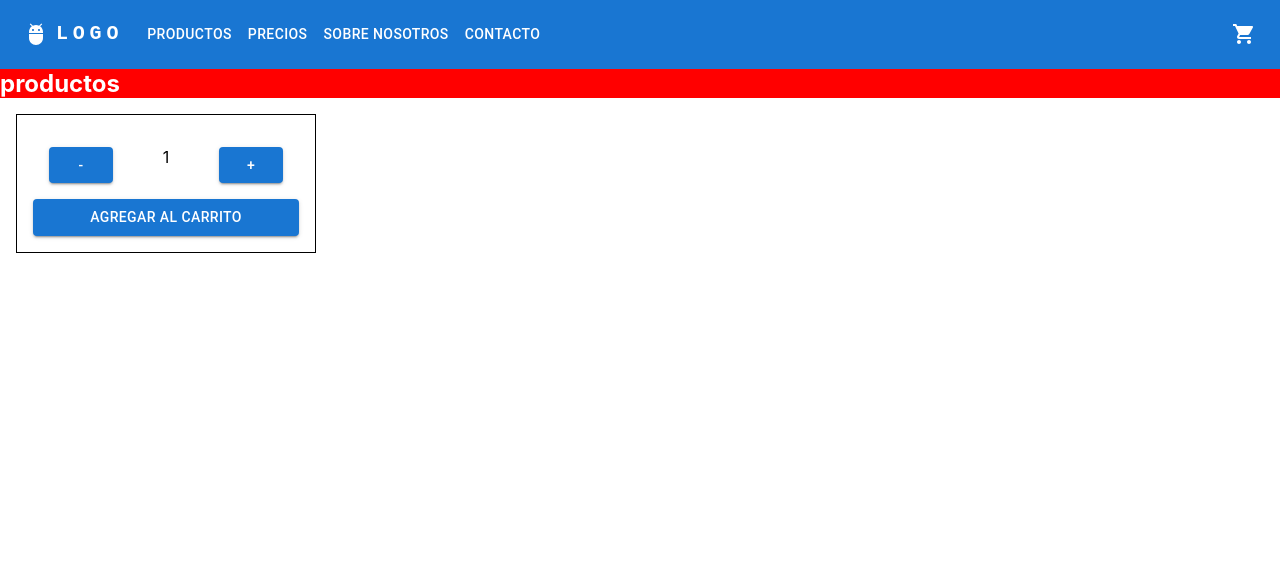
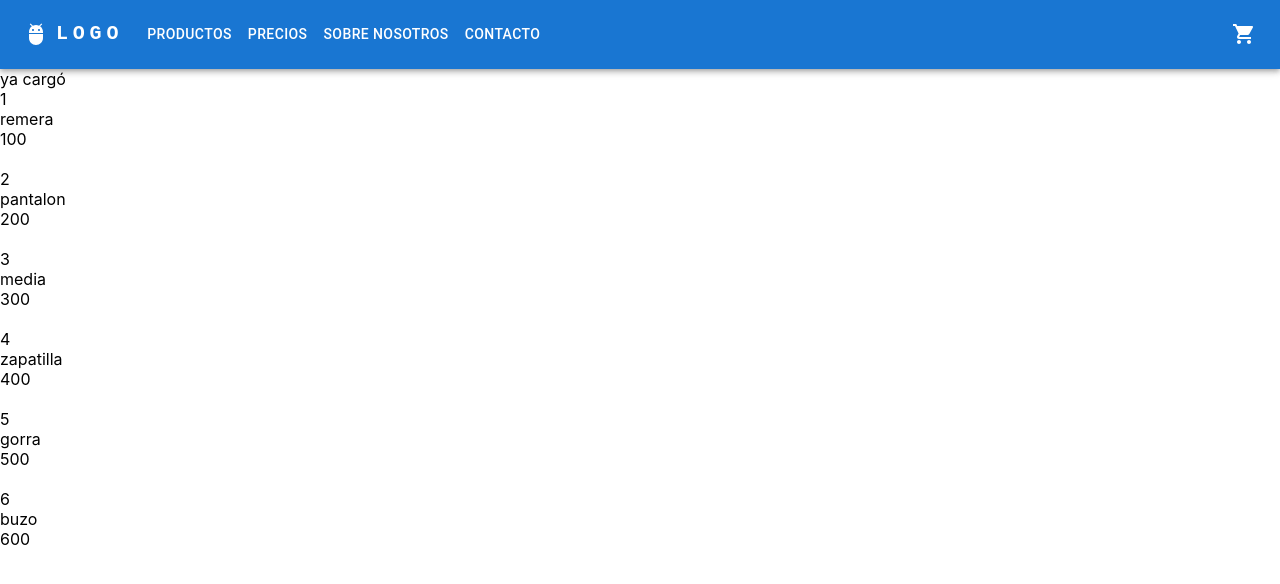
Before and after one commit to marianoLopez2001/ecomerce-react-mariano-lopez, a React (Create React App) app: page / in a window 1280 px wide. Shown: the top 584 px of the page. Built offline with nearby package versions, Linux system fonts and the light colour scheme.

Commit message:
cree los componentes itemlist y item para el desafio de promesa y map

```diff
--- a/src/App.js
+++ b/src/App.js
@@ -1,7 +1,6 @@
 import './App.css';
 import ItemListContainer from './components/ItemListContainer';
 import NavBar from './components/NavBar';
-import ItemCount from './components/ItemCount';
 
 function App() {
 
@@ -11,8 +10,7 @@ function App() {
         <NavBar />
       </header>
       <main>
-        <ItemListContainer color={"white"} bgColor={"red"} />
-        <ItemCount/>
+        <ItemListContainer/>
       </main>
     </div>
   );
--- /dev/null
+++ b/src/components/Item.jsx
@@ -0,0 +1,12 @@
+const Item = (i) => {
+    return (
+        <div key={i.id}>
+            <p>{i.id}</p>
+            <p>{i.nombre}</p>
+            <p>{i.precio}</p>
+            <br />
+        </div>
+    )
+}
+
+export default Item
--- /dev/null
+++ b/src/components/ItemList.jsx
@@ -0,0 +1,18 @@
+import Item from "./Item"
+
+//FUNCION QUE CONVIERTE EL CATALOGO DENTRO DEL OBJ "PRODUCTOS" PASADO POR PROPS, LO MAPEA Y ME DEVUELVE UN COMPONENTE ITEM
+
+function ItemList(productos) {
+
+    const newProducto = Object.values(productos)
+
+    return (
+        <div>
+            {newProducto[0].map((i) => {
+                return <Item key={i.id} id={i.id} nombre={i.nombre} precio={i.precio}/>
+            })}
+        </div>
+    )
+}
+
+export default ItemList
--- a/src/components/ItemListContainer.jsx
+++ b/src/components/ItemListContainer.jsx
@@ -1,9 +1,33 @@
-import * as React from 'react';
+import { useEffect, useState } from "react"
+import Catalogo from "../data/data"
+import ItemList from "./ItemList"
 
-const ItemListContainer = ({item, bgColor, color}) => {
+//FUNCION QUE CON UNA PROMESA QUE ME DEVUELVE UN CATALOGO Y RENDERIZA EL COMPONENTE LIST ITEM
+
+const ItemListContainer = () => {
+
+    const [productos, setProductos] = useState([])
+    const [cargando, setCargando] = useState("asd")
+
+    useEffect(() => {
+
+        const promesa = new Promise((res, rej) => {
+            setTimeout(() => {
+                res(Catalogo)
+            }, 2000);
+        })
+
+        promesa
+            .then((res) => {
+                setProductos(res)
+                setCargando(false)
+            })
+    }, [])
+
     return (
         <div>
-            <h2 style={{backgroundColor: bgColor, color: color}}>productos</h2>
+            <p>{cargando ? "cargando" : "ya cargó"}</p>
+            <ItemList productos={productos} />
         </div>
     )
 }
--- /dev/null
+++ b/src/data/data.js
@@ -0,0 +1,10 @@
+const Catalogo = [
+    {id: 1, precio: 100, nombre: "remera"},
+    {id: 2, precio: 200, nombre: "pantalon"},
+    {id: 3, precio: 300, nombre: "media"},
+    {id: 4, precio: 400, nombre: "zapatilla"},
+    {id: 5, precio: 500, nombre: "gorra"},
+    {id: 6, precio: 600, nombre: "buzo"}
+]
+
+export default Catalogo
```
